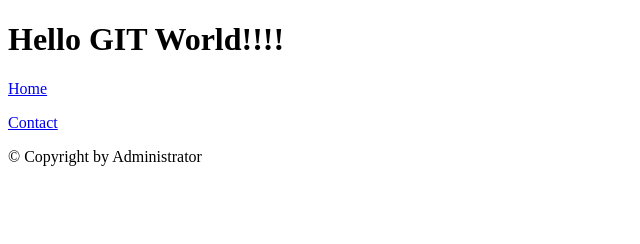
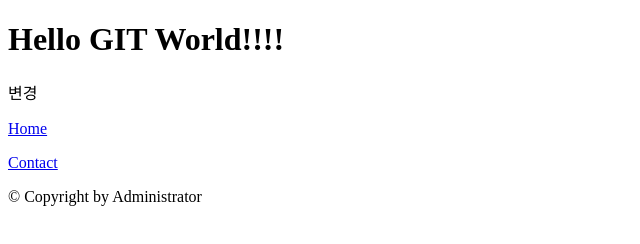
Before and after one commit to mibeen/youtube.demo, a plain HTML site: page index.html in a window 1280 px wide. Shown: the whole page, without its empty margins (0-640 px from the left). Drawn offline with Linux system fonts and the light colour scheme.

Commit message:
more changed index

```diff
--- a/index.html
+++ b/index.html
@@ -22,6 +22,7 @@
   <div>
     <header>
       <h1>Hello GIT World!!!!</h1>
+      <p>변경</p>
     </header>
     <nav>
       <p><a href="/">Home</a></p>
```
